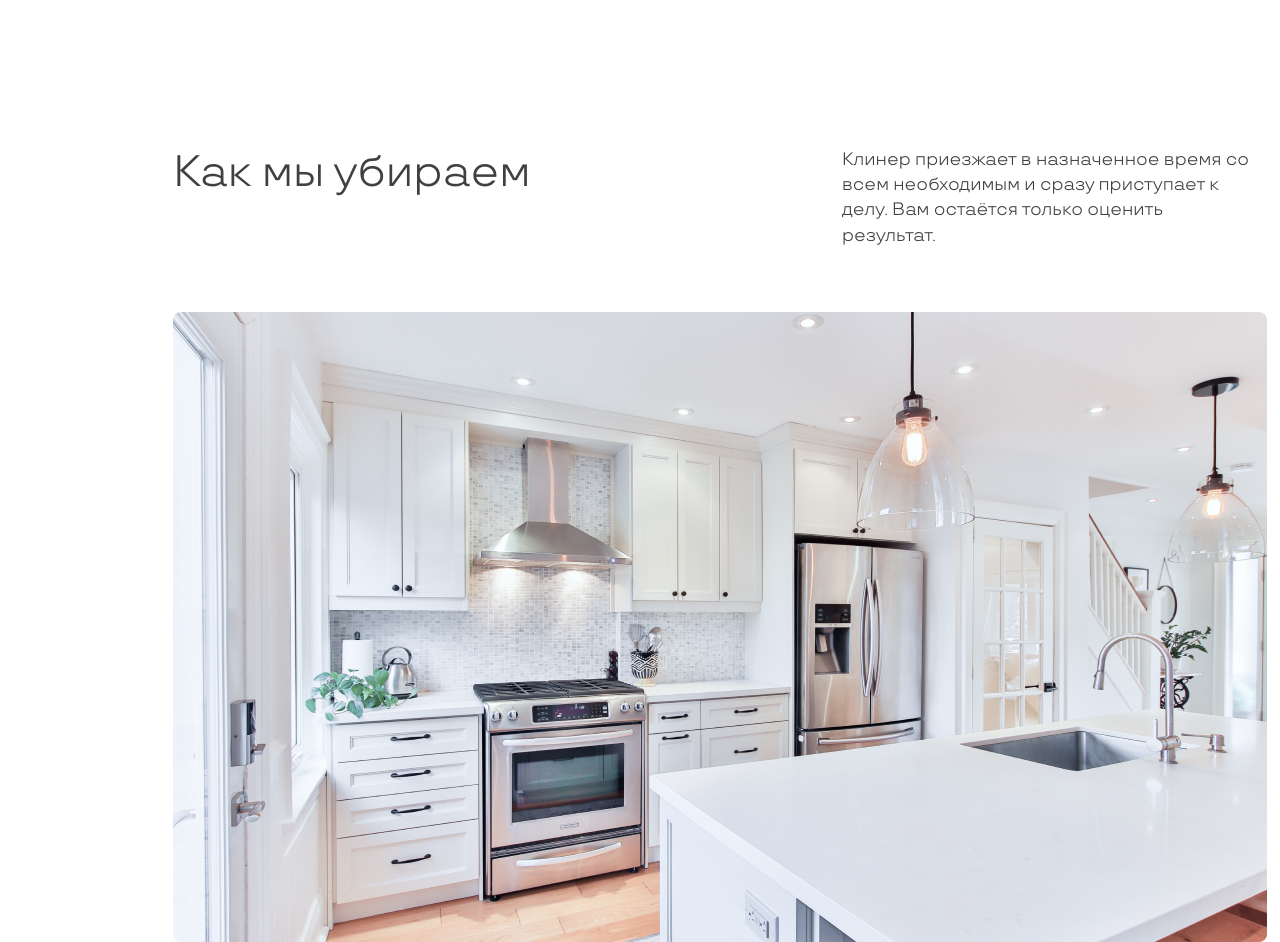
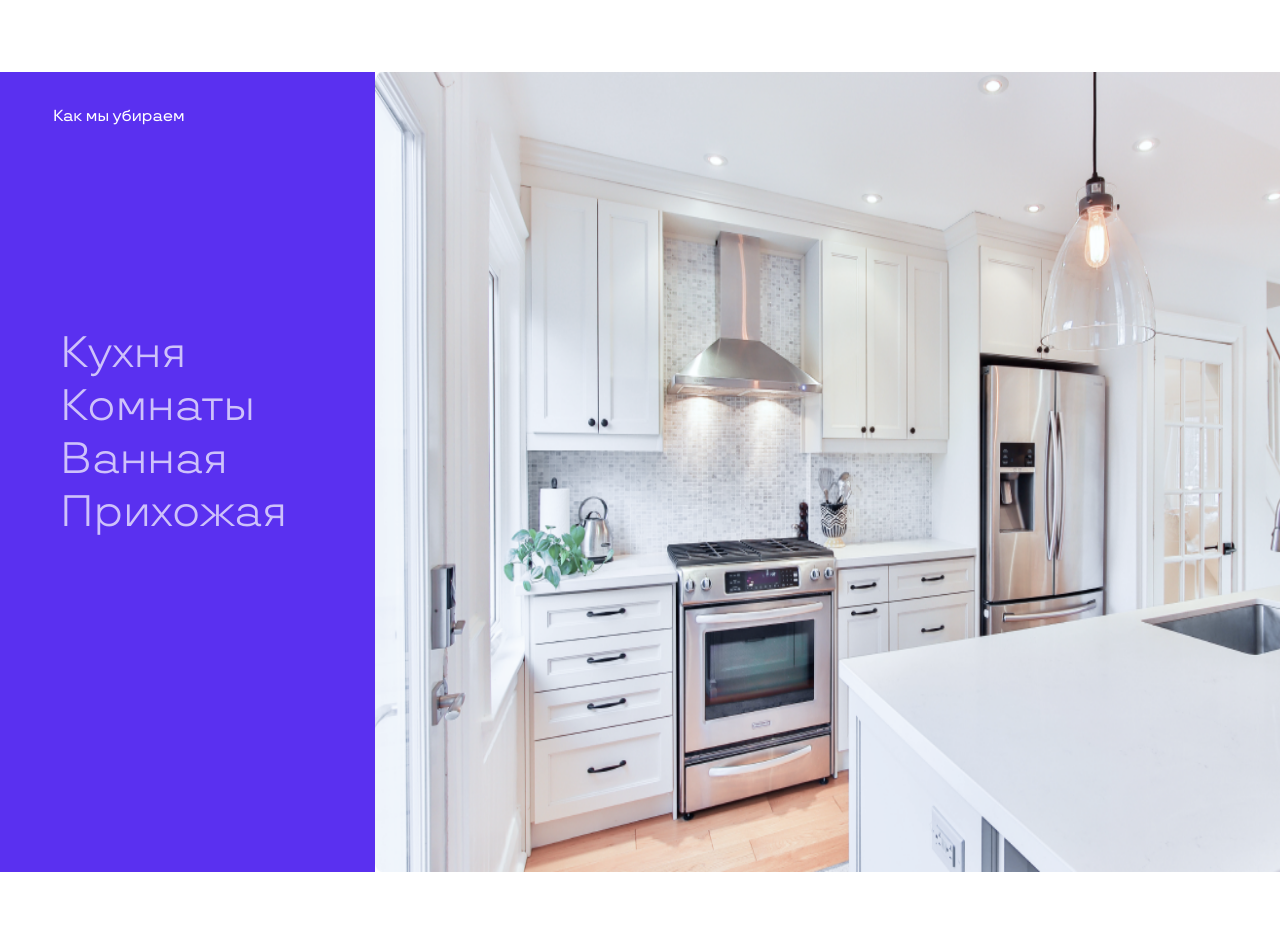
Before and after one commit to Chebanro2807/Redlab, a plain HTML site: page index.html in a window 1280 px wide. Shown: the part 1204-2146 px from the top of the page. After the commit the page ends 2076 px from the top, so only its background shows below. Drawn offline with Linux system fonts and the light colour scheme.

Commit message:
start working with menu

```diff
--- a/index.html
+++ b/index.html
@@ -123,6 +123,15 @@
 
     <section class="container">
         <div class="cleaning">
+            <div class="cleaning__menu">
+                <p>Как мы убираем</p>
+                <ul>
+                    <li>Кухня</li>
+                    <li>Комнаты</li>
+                    <li>Ванная</li>
+                    <li>Прихожая</li>
+                </ul>
+            </div>
             <div class="cleaning__text">
                 <h2>Как мы убираем</h2>
                 <p>Клинер приезжает в назначенное время со всем необходимым и сразу приступает к делу. Вам остаётся только оценить результат.</p>
--- a/js/script.js
+++ b/js/script.js
@@ -5,6 +5,12 @@ class RedLab {
         this.orderText = document.querySelector(".oreder-cleaning__text");
         this.ball = document.querySelector(".oreder-cleaning__ball");
         this.ballwrap = document.querySelector(".oreder-cleaning__wrap");
+
+        this.cleaning = document.querySelector(".cleaning");
+        this.cleaning__img = document.querySelector(".cleaning__img");
+        this.cleaning__text = document.querySelector(".cleaning__text");
+        this.cleaning__menu = document.querySelector(".cleaning__menu");
+
         this.yEvent = 0;
 
         this.ballwrap.onmousemove = this.moveBall.bind(this);
@@ -54,14 +60,22 @@ class RedLab {
             this.orderWrap.classList.add("small-wrap");
             this.ball.style.cssText = "top: 86%;";
         }
-        console.log(window.innerHeight + window.pageYOffset)
-        console.log(document.body.offsetHeight)
-        if ((window.innerHeight + window.pageYOffset) === document.body.offsetHeight) {
+        if ((window.innerHeight + window.pageYOffset+2) >= document.body.offsetHeight) {
+            this.cleaning.classList.add("full-screen");
+            this.cleaning__img.classList.add("full-screen__img");
+            this.cleaning__text.classList.add("full-screen__text");
+            this.cleaning__menu.classList.add("full-screen__menu");
+
             this.orderWrap.classList.add("hide");
             this.ball.classList.add("hide");
             this.orderText.classList.add("hide-text");
             this.ballwrap.classList.add("hide");
         } else {
+            this.cleaning.classList.remove("full-screen");
+            this.cleaning__img.classList.remove("full-screen__img");
+            this.cleaning__text.classList.remove("full-screen__text");
+            this.cleaning__menu.classList.remove("full-screen__menu");
+
             this.orderWrap.classList.remove("hide");
             this.orderText.classList.remove("hide-text");
             this.ball.classList.remove("hide");
--- a/scss/_cleaning.scss
+++ b/scss/_cleaning.scss
@@ -1,5 +1,41 @@
 .cleaning {
     padding: 75px 173px 142px;
+
+    &__menu {
+        display: none;
+        width: 375px;
+        height: 800px;
+        background: #5A30F0;
+        p {
+            width: 136px;
+            height: 21px;
+            margin: 35px 186px 0px 53px;
+            font-family: "TT Travels";
+            font-style: normal;
+            font-weight: 500;
+            font-size: 16px;
+            line-height: 130%;
+
+            color: #FFFFFF;
+        }
+        ul {
+            list-style: none;
+            margin: 200px 36px 0px 60px;
+            padding: 0px;
+            li {
+                width: 240px;
+                height: 53px;
+                font-family: "TT Travels";
+                font-style: normal;
+                font-weight: normal;
+                font-size: 44px;
+                line-height: 120%;
+
+                color: #FFFFFF;
+                opacity: 0.7;
+            }
+        }
+    }
 
     &__text {
         display: flex;
@@ -37,3 +73,27 @@
         border-radius: 8px;
     }
 }
+
+.full-screen {
+    display: flex;
+    width: 100%;
+    height: 100%;
+    padding: 0;
+}
+
+.full-screen__img {
+    width: 1065px;
+    height: 800px;
+    img {
+        width: 100%;
+        height: 100%;
+    }
+}
+
+.full-screen__text {
+    display: none;
+}
+
+.full-screen__menu {
+    display: block;
+}
```
Also changed, not shown: css/style.css.
